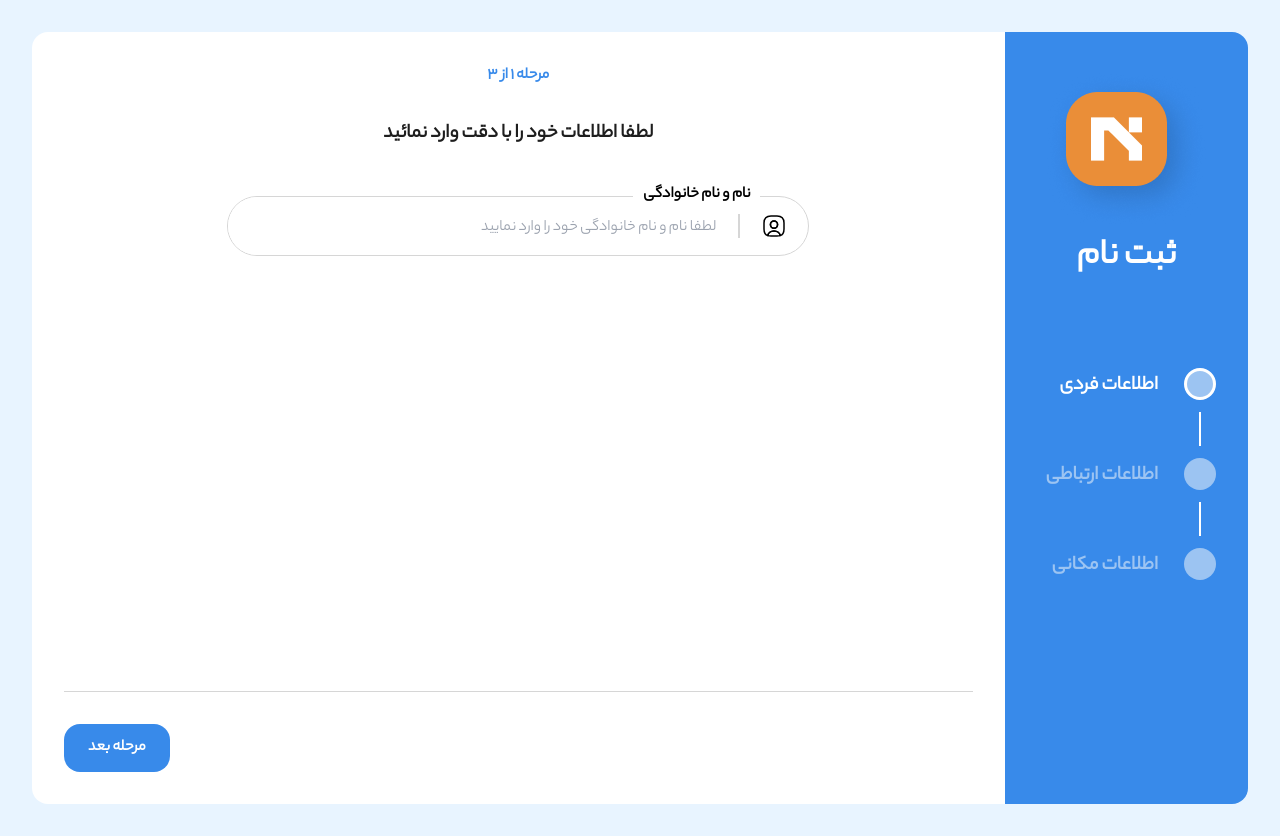
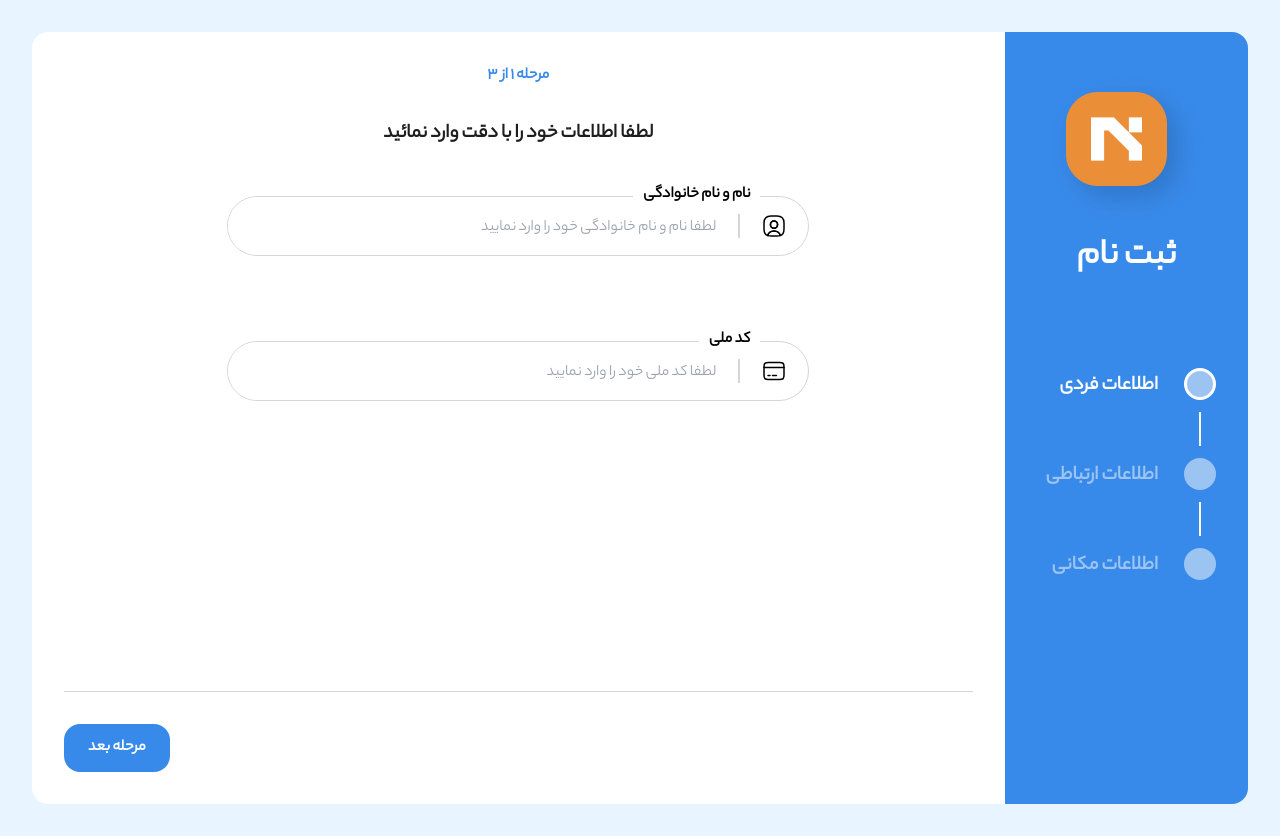
Before and after one commit to GetWrecked99/newcoin-app, a Next.js app: page /register in a window 1280 px wide. Built offline with nearby package versions, Linux system fonts and the light colour scheme.

Commit message:
formatted nationalId input and it's field done.

```diff
--- a/package.json
+++ b/package.json
@@ -21,6 +21,7 @@
     "react": "18.2.0",
     "react-dom": "18.2.0",
     "react-hook-form": "^7.43.9",
+    "react-number-format": "^5.1.4",
     "tailwindcss": "3.3.1",
     "typescript": "5.0.4"
   },
--- a/src/app/register/page.tsx
+++ b/src/app/register/page.tsx
@@ -29,6 +29,8 @@ export default function Register() {
     handleSubmit,
     control,
     formState: { errors },
+    setValue,
+    getValues,
   } = useForm({
     defaultValues: initialRegisterValues,
   });
@@ -50,6 +52,8 @@ export default function Register() {
                 control={control}
                 errors={errors}
                 nextFormStep={nextFormStep}
+                setValue={setValue}
+                getValues={getValues}
               />
             ) : formStep === 1 ? (
               <SecondStep
--- a/src/components/Register/WizardForm/FirstStep/FirstStep.tsx
+++ b/src/components/Register/WizardForm/FirstStep/FirstStep.tsx
@@ -2,20 +2,32 @@ import InnerTextInput from "@components/common/CustomInputs/InnerTextInput/Inner
 import FormField from "@components/common/FormField/FormField";
 import PrimaryButton from "@components/common/PrimaryButton/PrimaryButton";
 import { RegisterFormType } from "@core/types/form-types/register-form.types";
-import { Control, useController } from "react-hook-form";
+import {
+  Control,
+  FieldValues,
+  UseFormGetValues,
+  UseFormSetValue,
+  useController,
+} from "react-hook-form";
 
-import FullNameIcon from "../../../../assets/icons/usersquare.svg";
+import FullNameIcon from "@assets/icons/usersquare.svg";
+import NationalIdIcon from "../../../../assets/icons/card.svg";
+import InnerNationalIdInput from "@components/common/CustomInputs/InnerNationalIdInput/InnerNationalIdInput";
 
 interface Props {
   control: Control<RegisterFormType>;
   nextFormStep: () => void;
   errors: any;
+  setValue: UseFormSetValue<RegisterFormType>;
+  getValues: UseFormGetValues<RegisterFormType>;
 }
 
 export default function FirstStep({
   control,
   nextFormStep,
   errors,
+  setValue,
+  getValues,
 }: Props): JSX.Element {
   const { field: fullNameField, fieldState: fullNameState } = useController({
     name: "fullName",
@@ -48,6 +60,21 @@ export default function FirstStep({
             placeHolder="لطفا نام و نام خانوادگی خود را وارد نمایید"
           />
         </FormField>
+        <div className="mt-10">
+          <FormField
+            label="کد ملی"
+            fieldName={nationalIdField.name}
+            fieldError={errors}
+            fieldIcon={<NationalIdIcon />}
+          >
+            <InnerNationalIdInput
+              field={nationalIdField}
+              setValue={setValue}
+              getValues={getValues}
+              placeHolder="لطفا کد ملی خود را وارد نمایید"
+            />
+          </FormField>
+        </div>
       </div>
       <div className="flex flex-col">
         <div className="h-[1px] bg-[#D6D6D6]"></div>
--- /dev/null
+++ b/src/components/common/CustomInputs/InnerNationalIdInput/InnerNationalIdInput.tsx
@@ -0,0 +1,48 @@
+import { PatternFormat } from "react-number-format";
+import {
+  FieldValues,
+  UseControllerProps,
+  UseFormGetValues,
+  UseFormSetValue,
+} from "react-hook-form";
+import { useState } from "react";
+import { RegisterFormType } from "@core/types/form-types/register-form.types";
+
+interface Props {
+  field: UseControllerProps<RegisterFormType>;
+  setValue: UseFormSetValue<RegisterFormType>;
+  getValues: UseFormGetValues<RegisterFormType>;
+  placeHolder: string;
+}
+export default function InnerNationalIdInput({
+  field,
+  setValue,
+  getValues,
+  placeHolder,
+}: Props) {
+  const [idValue, setIdValue] = useState(getValues(field.name));
+
+  const onChange = (value: React.ChangeEvent<HTMLInputElement>) => {
+    setIdValue(value.target.value);
+    const formattedValue = value.target.value.replace(/\s/g, "");
+    setValue(field.name, formattedValue);
+  };
+  return (
+    <div
+      className="w-full h-full"
+      onBlur={() => setValue(field.name, idValue, { shouldTouch: true })}
+    >
+      <PatternFormat
+        value={idValue}
+        name={field.name}
+        onChange={onChange}
+        className="!w-full !h-full rounded-full pr-[1px] pt-1 pl-[22px] outline-none placeholder:text-right"
+        type="text"
+        autoComplete="off"
+        format="### ### ####"
+        dir="ltr"
+        placeholder={placeHolder}
+      />
+    </div>
+  );
+}
```
Also changed, not shown: 1 other file (tests, documents, lock files or other folders).
